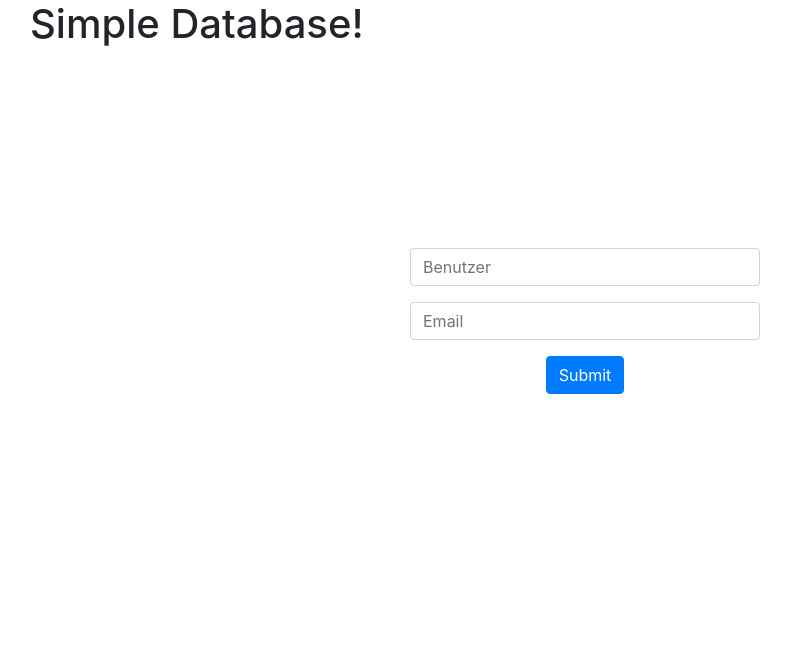
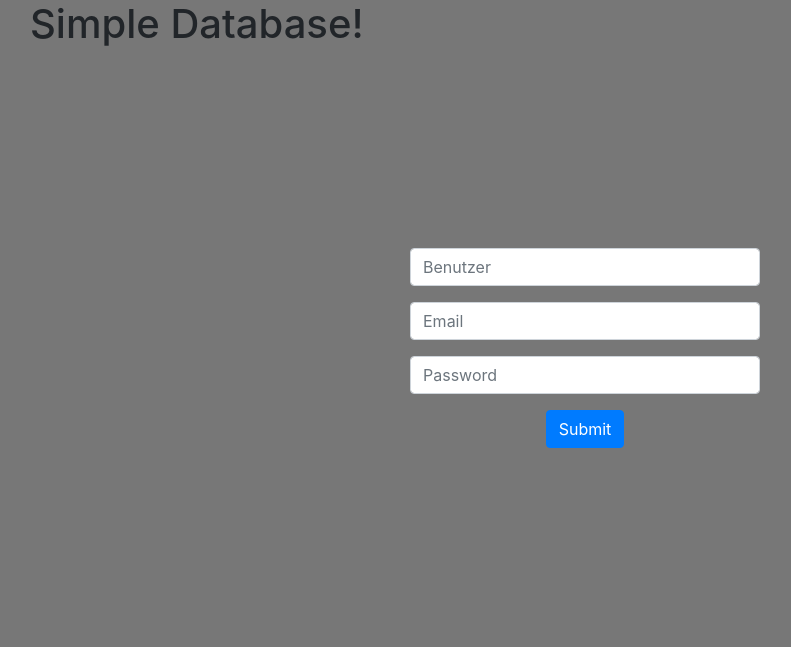
Before and after one commit to Yevgen86/09-login, a Flask app: page / in a window 1280 px wide. Shown: the top 647 px of the page, without its empty margins (55-846 px from the left). Run offline with Flask 2, Linux system fonts and the light colour scheme; some libraries are stand-ins or nearby versions.

Commit message:
Hash password and session created and implemented (it works)

```diff
--- a/main.py
+++ b/main.py
@@ -1,6 +1,7 @@
 from flask import Flask, render_template, request, redirect, url_for, make_response
 from model import User, db
-
+import hashlib
+import uuid
 
 app = Flask(__name__)
 db.create_all() #creates new DB table
@@ -8,9 +9,9 @@ db.create_all() #creates new DB table
 
 @app.route("/")
 def index():
-    email_address = request.cookies.get("email")
-    if email_address:
-        user = db.query(User).filter_by(email=email_address).first()
+    session_token = request.cookies.get("session_token")
+    if session_token:
+        user = db.query(User).filter_by(session_token=session_token).first()
     else:
         user = None
     return render_template('index.html', user=user)
@@ -18,16 +19,28 @@ def index():
 
 @app.route("/login", methods=["POST"])
 def login():
-    name = request.form.get("user-name")
-    email = request.form.get("user-email")
+    name = request.form.get("user-name") # like in bind.param in PHP
+    email = request.form.get("user-email") # like in bind.param in PHP
+    password = request.form.get("user-password") # like in bind.param in PHP
+    hashed_pw = hashlib.sha256(password.encode()).hexdigest()
+
     #new Object from tpe User (model)
-    user = User(name=name, email=email)
-    db.add(user)
-    db.commit()
-    #Cookie
-    response = make_response(redirect(url_for('index')))
-    response.set_cookie('email', email)
-    return response
+    user = db.query(User).filter_by(email=email).first()
+    if not user:
+        user = User(name=name, email=email, password=hashed_pw)
+        db.add(user)
+        db.commit()
+    if hashed_pw != user.password:
+        return "Wrong Password!!!"
+    elif hashed_pw == user.password:
+        session_token = str(uuid.uuid4()) # SESSION
+        user.session_token = session_token
+        db.add(user)
+        db.commit()
+        #Cookie
+        response = make_response(redirect(url_for('index')))
+        response.set_cookie('session_token', session_token, httponly=True, samesite='Strict')
+        return response
 
 if __name__ == '__main__':
     app.run()
--- a/model.py
+++ b/model.py
@@ -8,3 +8,5 @@ class User(db.Model):
     id = db.Column(db.Integer, primary_key=True)
     name = db.Column(db.String, unique=True)
     email = db.Column(db.String, unique=True)
+    password = db.Column(db.String)
+    session_token = db.Column(db.String)
--- /dev/null
+++ b/static/style.css
@@ -0,0 +1,15 @@
+*
+{
+	margin: 0;
+	padding: 0;
+	box-sizing: border-box;
+	font-size: 100%;
+}
+h1.center
+{
+	width: 100%;
+	text-shadow: center;
+}
+body {
+    background: #777;
+}
--- a/templates/index.html
+++ b/templates/index.html
@@ -8,15 +8,19 @@
     <title>
         Model Test
     </title>
+    <link rel="stylesheet" href="/static/style.css">
     <link crossorigin="anonymous" href="https://stackpath.bootstrapcdn.com/bootstrap/4.3.1/css/bootstrap.min.css"
           integrity="sha384-ggOyR0iXCbMQv3Xipma34MD+dH/1fQ784/j6cY/iJTQUOhcWr7x9JvoRxT2MZw1T" rel="stylesheet">
     <style>
-                    	.form-container {
+                    .form-container
+                    {
                         margin: 200px auto;
-    					max-width: 350px;
+    				    max-width: 350px;
     					text-align: center;
     				}
-
+    				body {
+    				    background: #777;
+    				}
     </style>
 </head>
 <body>
@@ -41,6 +45,9 @@
                     <div class="form-group">
                         <input class="form-control" name="user-email" placeholder="Email" type="email">
                     </div>
+                    <div class="form-group">
+                        <input class="form-control" name="user-password" placeholder="Password" type="password">
+                    </div>
                     <input class="btn btn-primary" type="submit">
                 </form>
             </div>
```
Also changed, not shown: localhost.sqlite.
